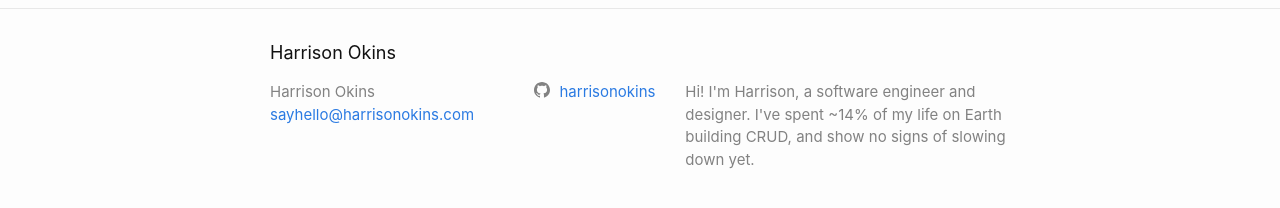
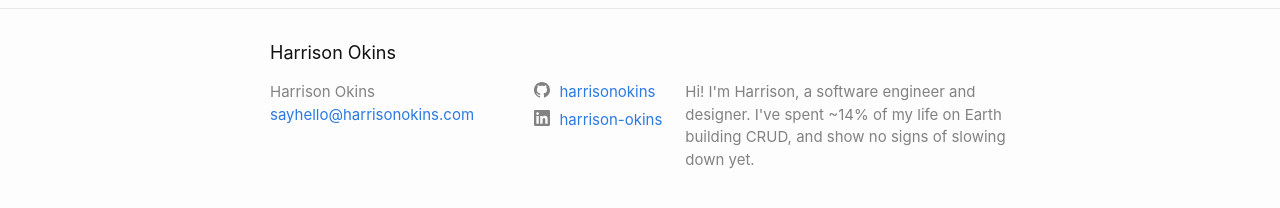
Before and after one commit to harrisonokins/harrisonokins.github.io, a Jekyll site: the page built from index.markdown, in a window 1280 px wide. Shown: the part 669-877 px from the top of the page. Built offline with Jekyll 4.4.1, drawn with Linux system fonts in a browser that asks for light colours.

Commit message:
Add LinkedIn

```diff
--- a/_config.yml
+++ b/_config.yml
@@ -27,6 +27,7 @@ description: >- # this means to ignore newlines until "baseurl:"
 baseurl: "" # the subpath of your site, e.g. /blog
 url: "https://www.harrisonokins.com" # the base hostname & protocol for your site, e.g. http://example.com
 github_username:  harrisonokins
+linkedin_username: harrison-okins
 
 # Build settings
 plugins:
```
